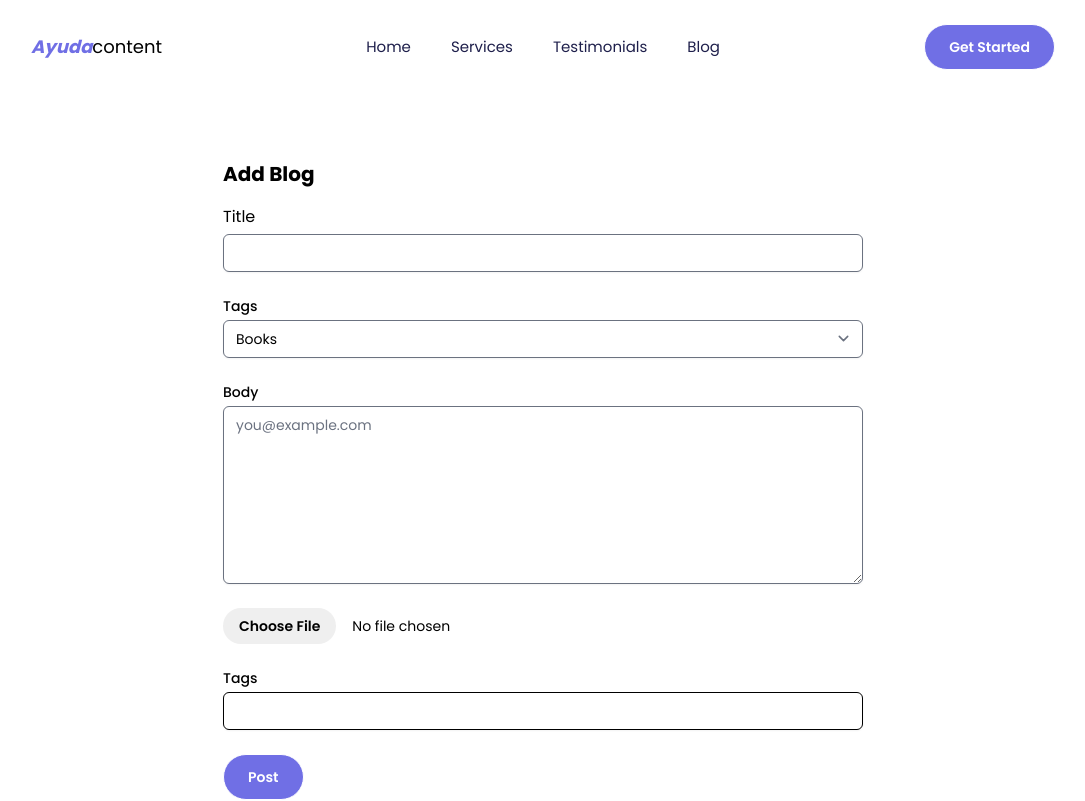
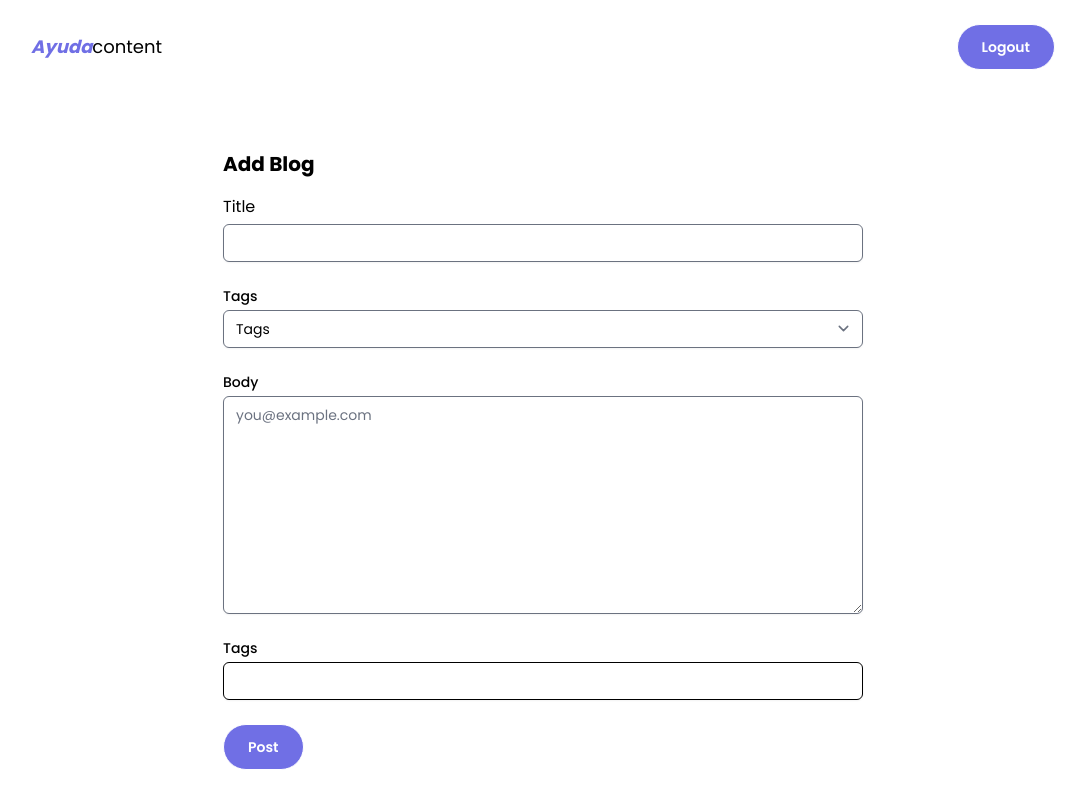
Before and after one commit to IsraelChidera/ayuda-content, a React (Create React App) app: page /posting in a window 1280 px wide. Shown: the top 801 px of the page, without its empty margins (97-1182 px from the left). Built offline with nearby package versions, Linux system fonts and the light colour scheme.

Commit message:
routing correction

```diff
--- a/src/App.js
+++ b/src/App.js
@@ -10,6 +10,7 @@ import Admin from './pages/Admin';
 import './index.css';
 import Blog from './pages/Blog';
 import Posting from './pages/Posting';
+import Layout from './components/Layout';
 
 function App() {
   const [loader, setLoader] = useState(false);
@@ -39,23 +40,24 @@ function App() {
         :
         (
           <div className='relative'>
-            <div className='bg-white fixed top-0 left-0 w-full z-10'>
-              < Navbar />
-            </div>
 
-            <div className="mt-16">
+
+            <div>
               <Routes>
                 <Route exact path="/" element={<LandingPage/>}/>
                 <Route path="/plans-pricing" element={<PricingPage/>}/>
                 <Route path="/admin" element={<Admin/>}/>
-                <Route path="/blog" element={<Blog/>}/>
-                <Route path="/posting" element={<Posting/>}/>
+                {/* <Route path="/blog" element={<Blog/>}/>
+                <Route path="/posting" element={<Posting/>}/> */}
                 <Route path="/plans-pricing/payment" element={<Checkout/>}/>
               </Routes>
             </div>
 
-            <div>
-              < Footer />
+            <div className="mt-0">
+              <Routes>
+                <Route path="/blog" element={<Blog/>}/>
+                <Route exact path="/posting" element={<Posting/>}/>
+              </Routes>
             </div>
           </div>
         )
--- /dev/null
+++ b/src/components/Layout.js
@@ -0,0 +1,23 @@
+import React from 'react';
+import Navbar from './Navbar';
+import Footer from './Footer';
+
+const Layout = ({children}) => {
+    return (
+        <section>
+            <div className='bg-white fixed top-0 left-0 w-full z-10'>
+              < Navbar />
+            </div>
+
+            <div>
+                {children}
+            </div>
+
+            <div>
+              < Footer />
+            </div>
+        </section>
+    )
+}
+
+export default Layout
--- a/src/pages/Admin.jsx
+++ b/src/pages/Admin.jsx
@@ -2,6 +2,7 @@ import React, {useState} from 'react';
 import {auth} from '../firebase';
 import { signInWithEmailAndPassword } from "firebase/auth";
 import {useNavigate} from 'react-router-dom';
+import Layout from '../components/Layout';
 
 const Admin = () => {
     const [email, setEmail]= useState("");
@@ -22,13 +23,14 @@ const Admin = () => {
                 const errorCode = error.code;
                 const errorMessage = error.message;
                 console.log("1", errorMessage)
+                alert("Error logging in, please try again")
             });
     }
 
     return(
         <>
-
-            <section className="w-1/2 mx-auto px-4 lg:px-10  pb-8 mt-40 mb-40 admin rounded-md">
+            <Layout>
+                <section className=" w-1/2 mx-auto px-4 lg:px-10  pb-8 mt-40 mb-40 admin rounded-md">
                     <h1 className="text-xl font-bold pt-10 border-b-1 border-black pb-2">
                         Log in
                     </h1>
@@ -72,10 +74,11 @@ const Admin = () => {
                         type="submit"
                         className="inline-flex bg-primary justify-center rounded-md border border-transparent bg-indigo-600 py-2 px-4 text-sm font-medium text-white shadow-sm hover:bg-indigo-700 focus:outline-none focus:ring-2 focus:ring-indigo-500 focus:ring-offset-2"
                     >
-                    Save
+                        Login
                     </button>
                     </div>
                 </section>
+            </Layout>
         </>
     )
 }
--- a/src/pages/Blog.jsx
+++ b/src/pages/Blog.jsx
@@ -1,10 +1,23 @@
 import React from 'react';
+import Footer from '../components/Footer';
+import Layout from '../components/Layout';
+import Navbar from '../components/Navbar';
 
 const Blog = () => {
     return(
-        <>
-            Blog
-        </>
+        <section className='relative '>
+            <div>
+                <Navbar/>
+            </div>
+
+            <section>
+                Blog
+            </section>
+
+            <div className="w-full fixed bottom-0 left-0">
+                <Footer/>
+            </div>
+        </section>
     )
 }
 
--- a/src/pages/Checkout.jsx
+++ b/src/pages/Checkout.jsx
@@ -1,5 +1,6 @@
 import React, { useState } from 'react';
 import PaystackPop from '@paystack/inline-js';
+import Layout from '../components/Layout';
 
 const Checkout = () => {
     const [email, setEmail]= useState("");
@@ -32,6 +33,7 @@ const Checkout = () => {
     }
 
     return (
+        <Layout>
             <section className='pt-20 px-8 lg:px-64 pb-20'>
 
                 <div>
@@ -114,7 +116,9 @@ const Checkout = () => {
                         </div>
                     </form>
                 </div>
+
             </section>
+        </Layout>
     )
 }
 
--- a/src/pages/LandingPage.jsx
+++ b/src/pages/LandingPage.jsx
@@ -4,10 +4,13 @@ import Projects from '../components/Projects';
 import Services from '../components/Services';
 import Subscribe from '../components/Subscribe';
 import Testimonials from '../components/Testimonials';
+import Layout from '../components/Layout';
 
 const LandingPage = () => {
   return (
-    <section className="relative">
+
+    <Layout>
+      <section className="mt-16 relative">
       <div>
         < Hero />
       </div>
@@ -29,6 +32,7 @@ const LandingPage = () => {
       </div>
 
     </section>
+    </Layout>
   )
 }
 
--- a/src/pages/Posting.jsx
+++ b/src/pages/Posting.jsx
@@ -1,35 +1,84 @@
 import React, {useState}  from 'react';
 import { collection, addDoc } from "firebase/firestore";
 import {db} from '../firebase';
+import {Link} from 'react-router-dom';
+import {auth} from '../firebase';
+import { signOut } from "firebase/auth";
+import {useNavigate} from 'react-router-dom';
 
 const Posting = () => {
     const [title, setTitle] = useState("");
     const [tag, setTag] = useState("");
     const [post, setPost] = useState("");
+    const navigate = useNavigate();
 
-    const onBlogPost = async (e) =>{
+    const onBlogPost =  (e) =>{
         e.preventDefault();
-        try {
-            const docRef = await addDoc(collection(db, "users"), {
-              title,
-              tag,
-              post
-            });
-            console.log("Document written with ID: ", docRef.id);
-          } catch (e) {
-            console.error("Error adding document: ", e);
-          }
+        const docRef =  addDoc(collection(db, "users"), {
+            Title: title,
+            Tag: tag,
+            Post: post,
+          //   publish: db.firestore.Timestamp.fromDate(new Date())
+          });
+          console.log("Document written with ID: ", docRef.id);
+          alert("Blog post added sucessfully")
+        // try {
+        //     const docRef = await addDoc(collection(db, "users"), {
+        //       Title: title,
+        //       Tag: tag,
+        //       Post: post,
+        //     //   publish: db.firestore.Timestamp.fromDate(new Date())
+        //     });
+        //     console.log("Document written with ID: ", docRef.id);
+        //     alert("Blog post added sucessfully")
+        //   } catch (e) {
+        //     console.error("Error adding document: ", e);
+        //     alert("Unable to post to blog. Try again!")
+        //   }
     }
+
+    const onLogout = () => {
+
+        signOut(auth).then(() => {
+        // Sign-out successful.
+        console.log("sign out successful")
+        navigate("/admin")
+        }).catch((error) => {
+        // An error happened.
+        });
+    }
+
     return (
         <>
-            <section className="mx-auto mt-40 mb-20 w-1/2">
+            <nav className='flex pt-6 justify-around lg:justify-between px-4 lg:px-32 items-center'>
+                <p className='text-lg'>
+                    <Link to="#">
+                        <span className='italic font-bold text-primary'>Ayuda</span>content
+                    </Link>
+                </p>
+
+                <div
+                    className="lg:block hidden"
+                >
+                    <button
+                        className="px-6 py-3 text-sm
+                        font-semibold rounded-full border
+                        border-purple-200 bg-primary text-white"
+                        onClick={onLogout}
+                    >
+                        Logout
+                    </button>
+                </div>
+            </nav>
+
+            <section className="mx-auto mt-20 mb-20 w-1/2">
                 <h1 className="font-bold mb-4 text-xl">
                     Add Blog
                 </h1>
 
                 <form id="paymentForm" className='space-y-6'>
                     <div className="form-group">
-                        <label for="email">Title</label>
+                        <label>Title</label>
                         <input
                             type="text"
                             id="title"
@@ -41,15 +90,15 @@ const Posting = () => {
                     </div>
 
                     <div className="col-span-6 sm:col-span-3">
-                        <label htmlFor="country" className="block text-sm font-medium text-gray-700">
+                        <label className="block text-sm font-medium text-gray-700">
                             Tags
                         </label>
                         <select
-                            id="country"
-                            name="country"
-                            autoComplete="country-name"
+                            id="tag"
+                            name="tag"
                             className="mt-1 block w-full rounded-md border border-gray-300 bg-white py-2 px-3 shadow-sm focus:border-indigo-500 focus:outline-none focus:ring-indigo-500 sm:text-sm"
                         >
+                            <option>Tags</option>
                             <option>Books</option>
                             <option>English</option>
                             <option>Technology</option>
@@ -60,24 +109,23 @@ const Posting = () => {
                     </div>
 
                     <div>
-                        <label htmlFor="post" className="block text-sm font-medium text-gray-700">
+                        <label className="block text-sm font-medium text-gray-700">
                             Body
                         </label>
                         <div className="mt-1">
                         <textarea
                             id="post"
                             name="post"
-                            rows={8}
+                            rows={10}
                             value={post}
                             className="mt-1 block w-full rounded-md border-gray-300 shadow-sm focus:border-indigo-500 focus:ring-indigo-500 sm:text-sm"
                             placeholder="you@example.com"
-                            defaultValue={''}
                             onChange={(e)=>setPost(e.target.value)}
                         />
                         </div>
                     </div>
 
-                    <div>
+                    {/* <div>
                         <label class="block">
                             <span class="sr-only">Choose profile photo</span>
                             <input type="file" class="block w-full text-sm text-slate-500
@@ -88,13 +136,12 @@ const Posting = () => {
                             hover:file:bg-violet-100
                             "/>
                         </label>
-                    </div>
+                    </div> */}
 
 
                     <div className="form-group">
                         <label
                             className="block text-sm font-medium text-gray-700"
-                            for="tag"
                         >
                             Tags
                         </label>
--- a/src/pages/PricingPage.jsx
+++ b/src/pages/PricingPage.jsx
@@ -2,6 +2,7 @@ import React from 'react';
 import { useNavigate } from 'react-router-dom';
 import AOS from 'aos';
 import 'aos/dist/aos.css';
+import Layout from '../components/Layout';
 
 const PricingPage = () => {
 
@@ -13,7 +14,8 @@ const PricingPage = () => {
     }
 
   return (
-    <section id="#plans-pricing" className='pt-20 px-8 lg:px-32 pb-20'>
+    <Layout>
+        <section id="#plans-pricing" className='lg:mt-20 lg:mb-32 mb-0 mt-0 pt-20 px-8 lg:px-32 pb-20'>
             <div
                 data-aos="fade-up"
                 // data-aos-duration="1000"
@@ -245,6 +247,7 @@ const PricingPage = () => {
             </div>
 
         </section>
+    </Layout>
   )
 }
 
```
Lines whose indentation alone changed are shown as unchanged.
